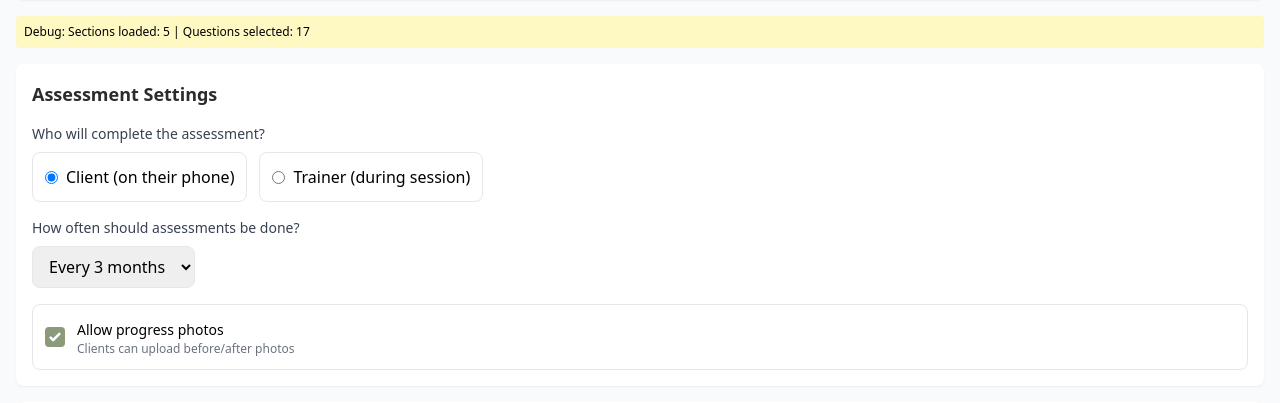
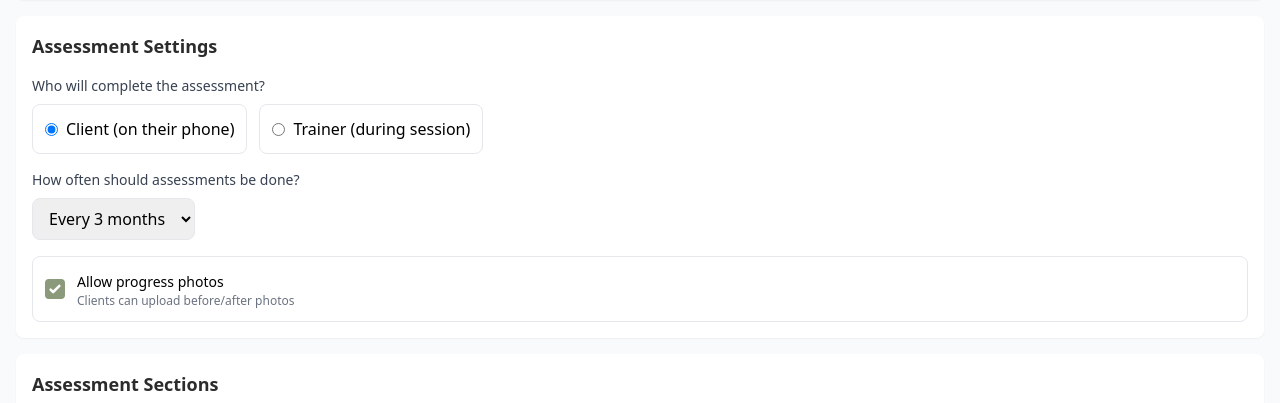
Before and after one commit to G858-debug/whatsapp-ai-assistant, a Flask app: template templates/dashboard_assessment.html in a window 1280 px wide. Shown: the part 100-503 px from the top of the page. Run offline with Flask 3, Linux system fonts and the light colour scheme; the template is opened without the code that fills it, so the values that code supplies are empty; some libraries are stand-ins or nearby versions.

Commit message:
Update dashboard_assessment.html

```diff
--- a/templates/dashboard_assessment.html
+++ b/templates/dashboard_assessment.html
@@ -95,12 +95,6 @@
                 </p>
             </div>
         </header>
-
-        <!-- Debug info (remove after testing) -->
-        <div class="bg-yellow-100 p-2 rounded mb-4 text-xs">
-            Debug: <span x-text="'Sections loaded: ' + Object.keys(sections).length"></span> |
-            Questions selected: <span x-text="countSelectedQuestions()"></span>
-        </div>
 
         <!-- Settings Section -->
         <div class="bg-white rounded-lg shadow-sm p-4 mb-4">
```
